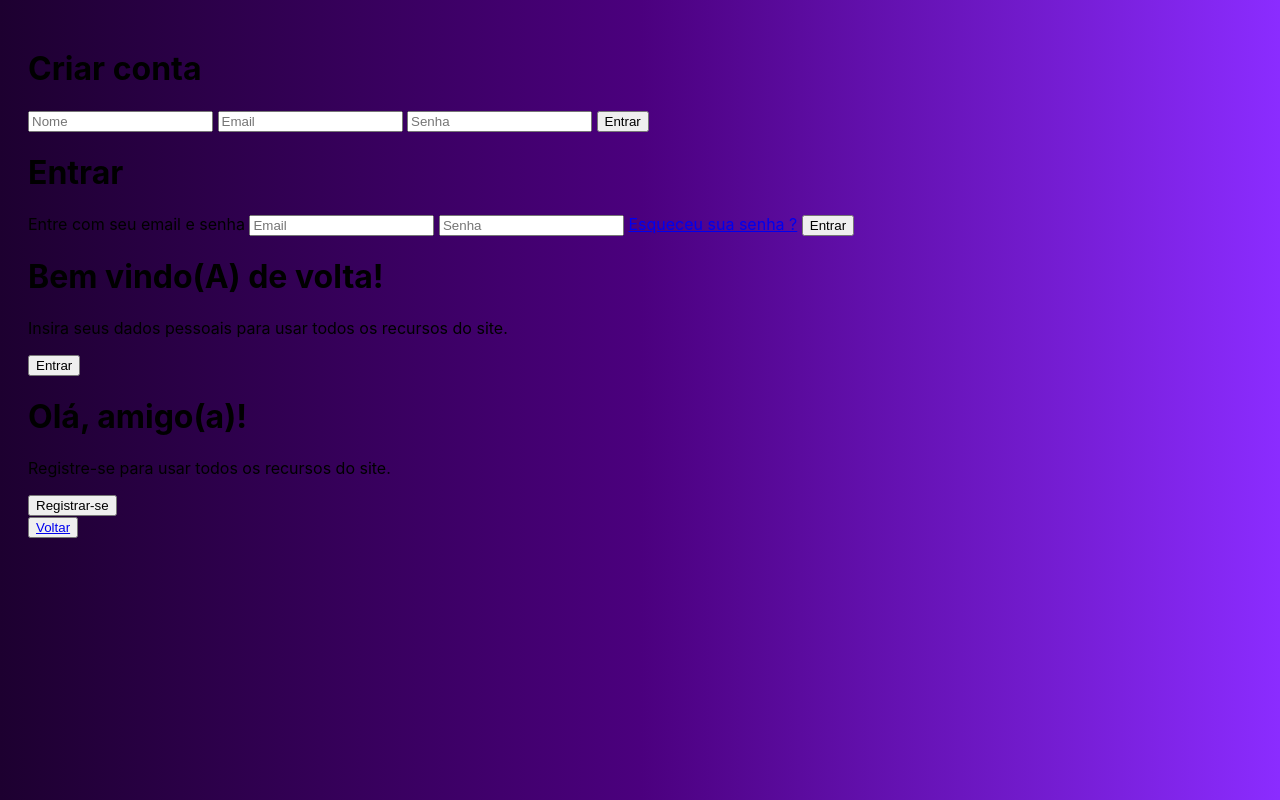
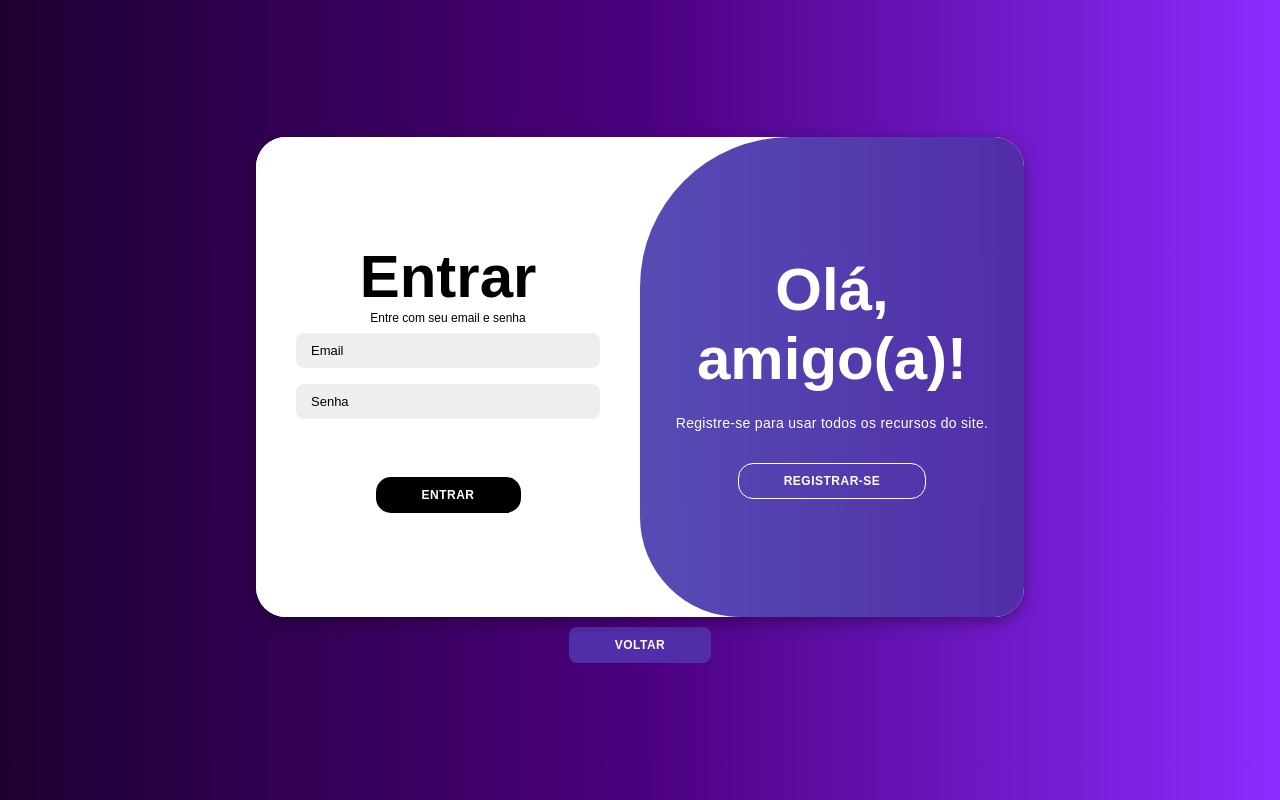
Before and after one commit to misticmoonon/mistc, a plain HTML site: page cadastro.html in a window 1280 px wide. Drawn offline with Linux system fonts and the light colour scheme.

Commit message:
atualização

```diff
--- a/style.css
+++ b/style.css
@@ -1,88 +1,125 @@
-/* ===== CHECKOUT REFINADO ===== */
+@charset "UTF-8";
+@font-face { font-family: "teste"; src: local(font/Balgruf.otf); }
+*{ margin: 0;
+    padding: 0;
+    box-sizing:
+    border-box; }
 
-body {
-    padding: 20px;
+body{
     background: linear-gradient(90deg, #1d0030, #4b007e, #8b2cff);
-    font-family: "Inter", sans-serif; /* Fonte mais moderna */
-}
+    display: flex;
+     align-items: center;
+     justify-content: center;
+     flex-direction: column;
+     height: 100vh;
+     font-family: "teste",sans-serif ;
+     font-size: 30px; }
 
-.checkout-container {
-    max-width: 600px;
-    background: #ffffff;
-    padding: 35px;
-    border-radius: 18px;
-    box-shadow: 0 8px 25px rgba(0,0,0,0.25);
-    margin: auto;
-    backdrop-filter: blur(8px);
-}
+.container{ background-color: #fff; border-radius: 30px;
+box-shadow: 0 5px 15px rgba(0, 0, 0, 0.35);
+position: relative;
+overflow: hidden;
+width: 768px;
+max-width: 100%;
+min-height: 480px; }
 
-.checkout-container h2,
-.checkout-container h3 {
-    font-weight: 700;
-    color: #4b007e;
-}
+.container p{ font-size: 14px; line-height: 20px;
+letter-spacing: 0.3px;
+margin: 20px 0;
+font-family: 'custom', sans-serif; }
 
-.checkout-container h2 {
-    margin-bottom: 25px;
-    text-align: center;
-}
+.container span{ font-size: 12px; }
 
-.checkout-container ul {
-    list-style: none;
-    padding: 0;
-    margin-bottom: 20px;
-}
+.container a{
+color: #ffffff;
+font-size: 13px;
+text-decoration: none;
+margin: 15px 0 10px; }
 
-.checkout-container li {
-    display: flex;
-    justify-content: space-between;
-    padding: 10px 0;
-    border-bottom: 1px solid #e2e2e2;
-    font-size: 15px;
-}
+.container button{
+background-color: #000000;
+color: #fff; font-size: 12px;
+padding: 10px 45px;
+border: 1px solid transparent;
+border-radius: 15px;
+font-weight: 600;
+letter-spacing: 0.5px;
+text-transform: uppercase;
+margin-top: 10px;
+cursor: pointer; }
 
-.checkout-container p {
-    font-size: 16px;
-    font-weight: 600;
-    color: #4b007e;
-}
+.container button.hidden{
+ background-color: transparent;
+border-color: #fff; }
 
-/* Campos */
-.checkout-container .form-control {
-    border: 1px solid #d1c7e0;
-    background: #f7f5fc;
-    border-radius: 10px;
-    padding: 12px 14px;
-    font-size: 14px;
-}
+                                 .container form{ background-color: #fff;
+                                     display: flex;
+                                     align-items: center;
+                                      justify-content: center;
+                                       flex-direction: column;
+                                       padding: 0 40px;
+                                        height: 100%; }
 
-.checkout-container .form-control:focus {
-    border-color: #8b2cff;
-    box-shadow: 0 0 0 2px rgba(139, 44, 255, 0.25);
-}
+                                        .container input{
+                                            background-color: #eee;
+                                            border: none;
+                                             margin: 8px 0;
+                                             padding: 10px 15px;
+                                             font-size: 13px;
+                                              border-radius: 8px;
+                                              width: 100%;
+                                              outline: none; }
 
-/* Placeholder */
-.checkout-container ::placeholder {
-    color: #888;
-}
+                                              .form-container{
+                                                position: absolute;
+                                                top: 0;
+                                                 height: 100%;
+                                                 transition: all 0.6s ease-in-out; }
 
-/* Botão Finalizar */
-.button-finalizar {
-    background: linear-gradient(90deg, #4b007e, #8b2cff);
-    color: #fff;
-    width: 100%;
-    padding: 14px;
-    font-size: 15px;
-    font-weight: 700;
-    border: none;
-    border-radius: 12px;
-    text-transform: uppercase;
-    letter-spacing: 0.5px;
-    transition: all .2s ease;
-}
+                                                 .sign-in{
+                                                    left: 0;
+                                                     width: 50%;
+                                                      z-index: 2; }
 
-.button-finalizar:hover {
-    background: linear-gradient(90deg, #3c0064, #7a22e8);
-    transform: scale(1.02);
-    cursor: pointer;
-}
+                                                      .container.active .sign-in{
+                                                        transform: translateX(100%); }
+
+                                                        .sign-up{
+                                                            left: 0;
+                                                            width: 50%;
+                                                            opacity: 0;
+                                                             z-index: 1; }
+
+                                                             .container.active .sign-up{
+                                                                transform: translateX(100%);
+                                                                opacity: 1;
+                                                                 z-index: 5;
+                                                                 animation: move 0.6s; }
+
+                                                                  @keyframes move{ 0%, 49.99%{ opacity: 0; z-index: 1; } 50%, 100%{ opacity: 1; z-index: 5; } }
+
+                                                                  .social-icons{ margin: 20px 0; }
+
+                                                                  .toggle-container{
+                                                                    position: absolute;
+                                                                     top: 0;
+                                                                     left: 50%;
+                                                                      width: 50%;
+                                                                       height: 100%;
+                                                                        overflow: hidden;
+                                                                         transition: all 0.6s ease-in-out; border-radius: 150px 0 0 100px; z-index: 1000; }
+
+                                                                         .container.active .toggle-container{ transform: translateX(-100%); border-radius: 0 150px 100px 0; }
+
+                                                                         .toggle{
+                                                                            background-color: #512da8;
+                                                                            height: 100%;
+                                                                            background: linear-gradient(to right, #5c6bc0, #512da8); color: #fff; position: relative;
+                                                                            left: -100%;
+                                                                             height: 100%;
+                                                                              width: 200%;
+                                                                              transform: translateX(0); transition: all 0.6s ease-in-out; }
+
+                                                                              .container.active .toggle{ transform: translateX(50%); } .toggle-panel{ position: absolute; width: 50%; height: 100%; display: flex; align-items: center; justify-content: center; flex-direction: column; padding: 0 30px; text-align: center; top: 0; transform: translateX(0); transition: all 0.6s ease-in-out; }
+
+                                                                              .toggle-left{ transform: translateX(-200%); } .container.active .toggle-left{ transform: translateX(0); } .toggle-right{ right: 0; transform: translateX(0); } .container.active .toggle-right{ transform: translateX(200%); } .voltar{ background-color: #512da8; font-size: 12px; padding: 10px 45px; border: 1px solid transparent; border-radius: 8px; font-weight: 600; letter-spacing: 0.5px; text-transform: uppercase; margin-top: 10px; cursor: pointer; } .link{ color: white; text-decoration: none; } h2{ color: #ffffff; } h3{ color: #ffffff; } p{ color: #ffffff; } .form-control{ color:rgb(160, 74, 46); } ::placeholder{ color: #000000; }
```
